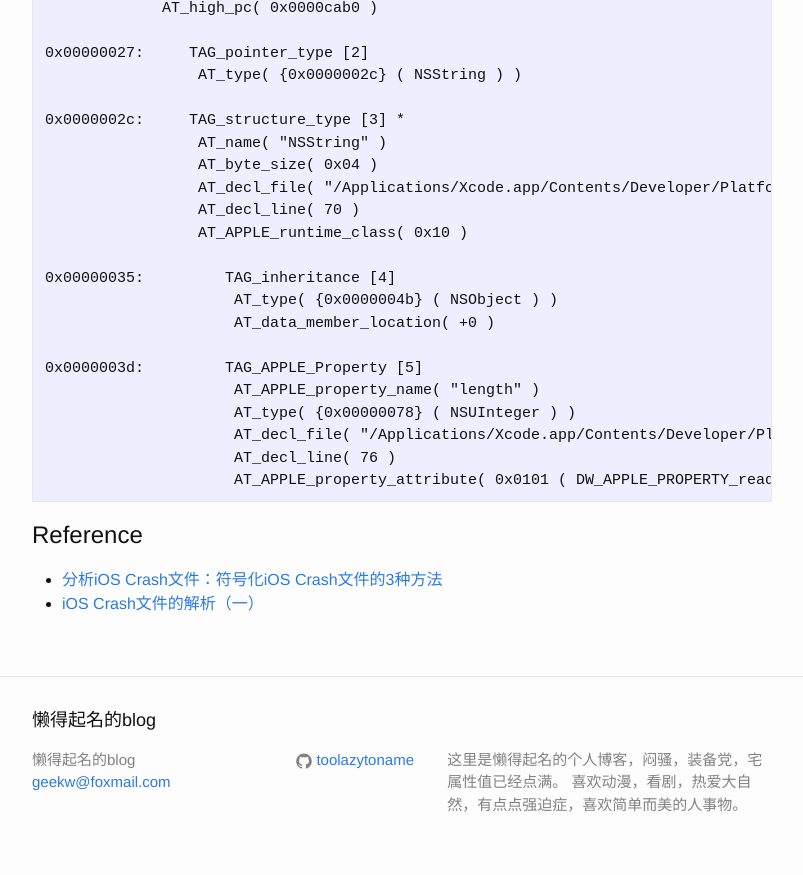
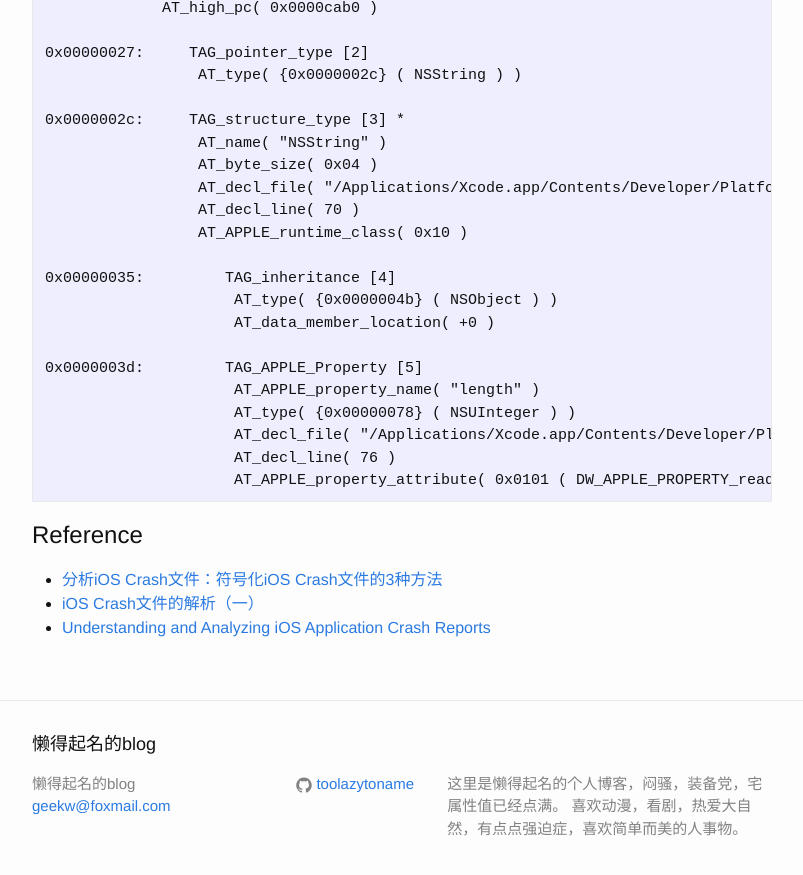
Before and after one commit to toolazytoname/toolazytoname.github.io, a Jekyll site: the page built from _posts/2016-07-23-symbolicatecrash.markdown, in a window 1280 px wide and 900 px high, scrolled down 2883 px. Shown: the top 875 px of the window, without its empty margins (238-1041 px from the left). Built offline with Jekyll 4.4.1, drawn with Linux system fonts in a browser that asks for light colours.

Commit message:
add reference

```diff
--- a/_posts/2016-07-23-symbolicatecrash.markdown
+++ b/_posts/2016-07-23-symbolicatecrash.markdown
@@ -163,3 +163,4 @@ Reference
 - [分析iOS Crash文件：符号化iOS Crash文件的3种方法](http://www.cocoachina.com/industry/20140514/8418.html
 )
 - [iOS Crash文件的解析（一）](http://www.cnblogs.com/smileEvday/p/Crash1.html)
+- [Understanding and Analyzing iOS Application Crash Reports](https://developer.apple.com/library/ios/technotes/tn2151/_index.html)
```
